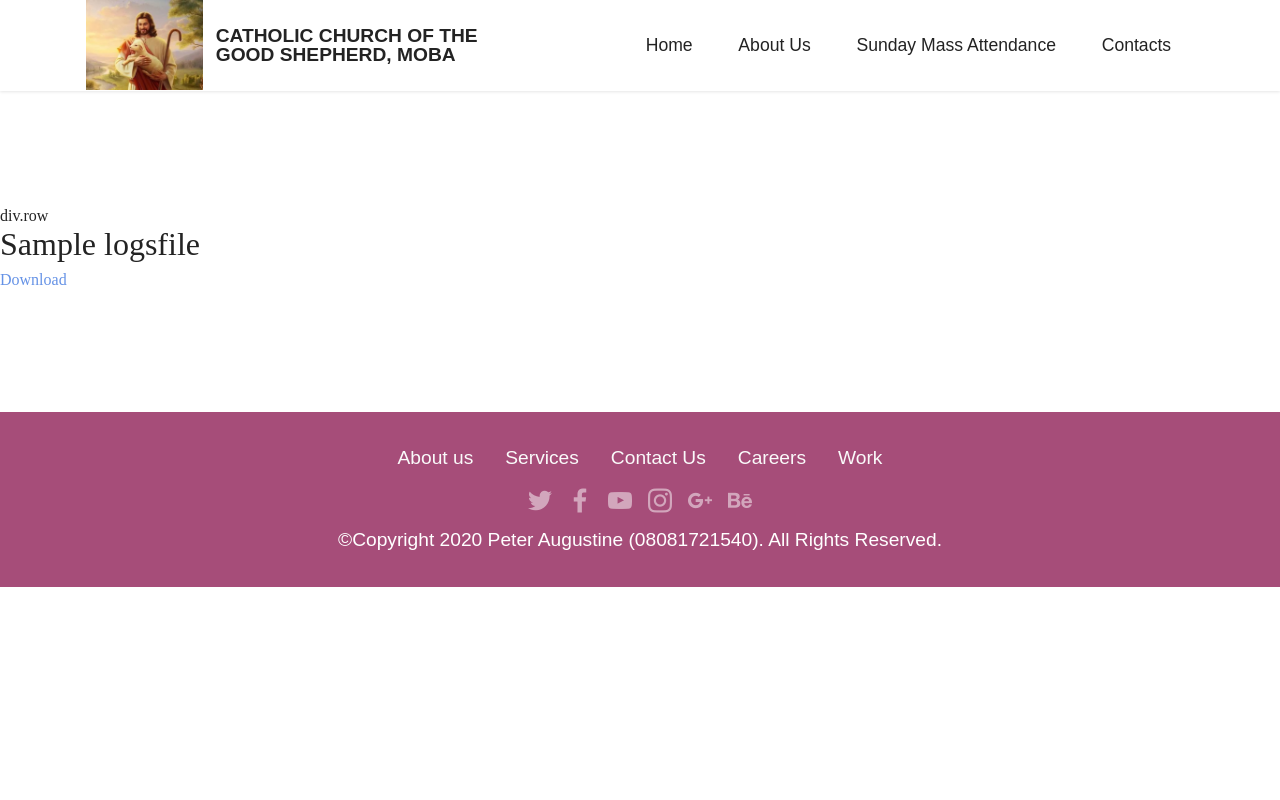
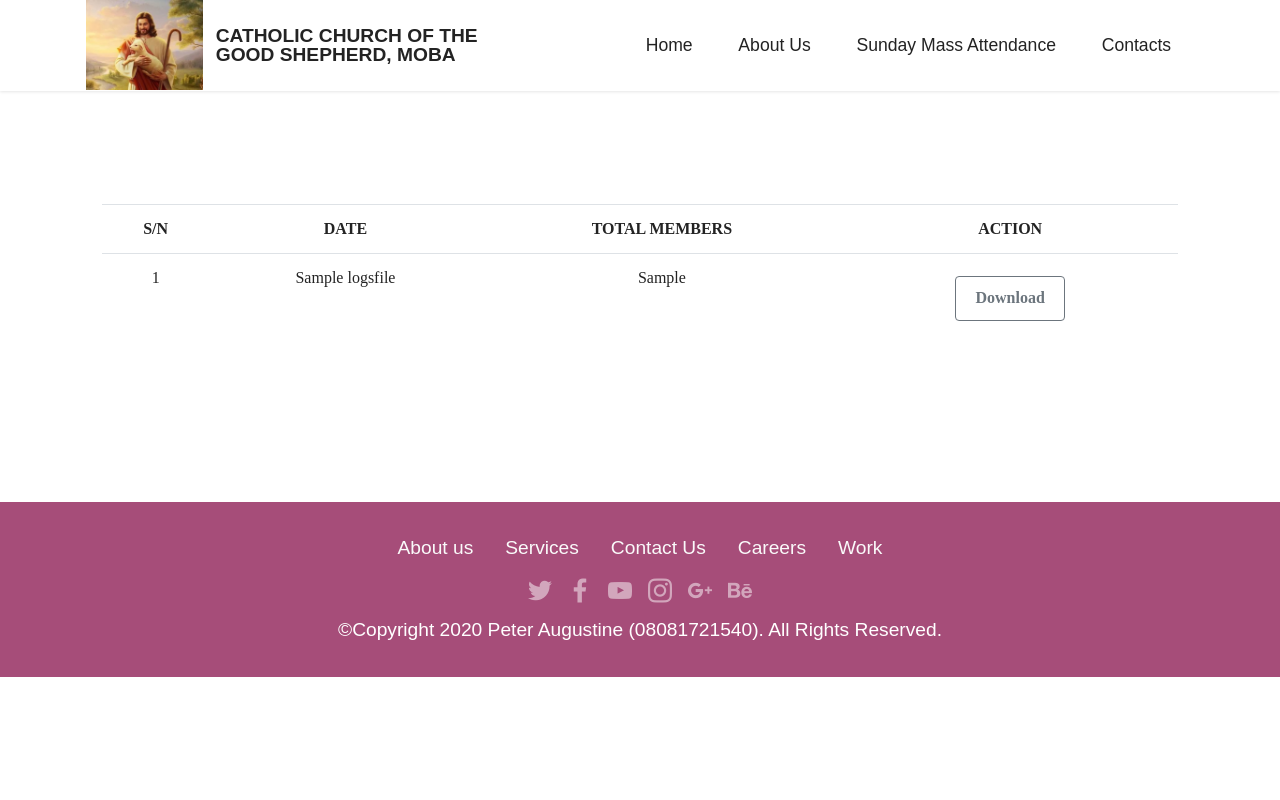
Before and after one commit to edokaa/ccgsmoba, a Django app: page /files/ in a window 1280 px wide. Run offline with Django 3.2, Linux system fonts and the light colour scheme; a user stored in the database is signed in; tables that the repository leaves empty hold one stand-in row (values such as "Sample post"); some libraries are stand-ins or nearby versions; some web fonts are replaced.

Commit message:
updated the download function

```diff
--- a/Attendance/models.py
+++ b/Attendance/models.py
@@ -40,6 +40,7 @@ class This_Sunday_Member(models.Model):
 class LogsFile(models.Model):
     adminupload = models.FileField(upload_to='media/log')
     title = models.CharField(max_length=50)
+    total_members = models.CharField(max_length=20, default='Nill')
 
     def __str__(self):
         return self.title
--- a/Attendance/templates/files.html
+++ b/Attendance/templates/files.html
@@ -1,12 +1,31 @@
 {% include 'includes/header.html' %}
 
 {% include 'includes/nav.html' %}
-<br><br><br><br><br><br>
-div.row
-{% for file in files %}
-    <h2>{{ file.title }}</h2>
-    <a href="{{ file.adminupload.url }}" download="{{ file.adminupload.url }}">Download</a>
-{% endfor %}
 
-<br><br><br><br><br><br>
+<div class="container">
+    <div class="container">
+        <br><br><br><br><br><br>
+
+        <table class="table" style="text-align: center">
+            <tr>
+                <th scope="col">S/N</th>
+                <th scope="col">DATE</th>
+                <th scope="col">TOTAL MEMBERS</th>
+                <th scope="col">ACTION</th>
+            </tr>
+
+            {% for file in files %}
+                <tr>
+                    <td>{{ forloop.counter }}</td>
+                    <td>{{ file.title }}</td>
+                    <td>{{ file.total_members }}</td>
+                    <td><a href="{{ file.adminupload.url }}" download="{{ file.adminupload.url }}" class="btn btn-outline-secondary">Download</a></td>
+                </tr>
+
+            {% endfor %}
+        </table>
+
+        <br><br><br><br><br><br>
+    </div>
+</div>
 {% include 'includes/footer.html' %}
--- a/Attendance/templates/final_analysis.html
+++ b/Attendance/templates/final_analysis.html
@@ -1,7 +1,7 @@
 {% include 'includes/header.html' %}
 
 {% include 'includes/nav.html' %}
-<br>
+<br><br><br><br>
 <div class="container" style="text-align: center">
     <div class="row">
         {% for mass in mass_list %}
@@ -21,14 +21,16 @@
     <h5>Total: {{ total_count }}</h5>
     <br><br><br>
     <div class="row">
+        {% if total_count %}
         <div class="col-6">
         <form action="" method="POST">
             {% csrf_token %}
             <button type="submit" class="btn btn-outline-secondary">SAVE TO FILE</button>
         </form>
         </div>
+        {% endif %}
         <div class="col-6">
-            <a href=""></a>
+            <a href="{% url 'attendance:files' %}" class="btn btn-outline-secondary">View Files</a>
         </div>
     </div>
 </div>
--- a/Attendance/views.py
+++ b/Attendance/views.py
@@ -1,5 +1,7 @@
 from django.shortcuts import render
-from django.http import HttpResponse, HttpResponseRedirect
+from django.http import HttpResponse, HttpResponseRedirect, Http404
+
+from ccgs import settings
 from .models import *
 from django.urls import reverse
 import datetime
@@ -17,11 +19,13 @@ from django.contrib.auth import authenticate, login
 
 from django.contrib.auth.mixins import LoginRequiredMixin
 
+import os
 
 # Create your views here.
 
 
 today = datetime.date.today().strftime('%A, %B %d, %Y')
+
 
 class IndexView(View):
     def get(self, request):
@@ -41,7 +45,7 @@ class LoginView(View):
             'login_form': login_form,
             'title': title
         }
-        return render(request,'login.html', context)
+        return render(request, 'login.html', context)
 
     def post(self, request, *args, **kwargs):
         username = request.POST['username']
@@ -158,7 +162,7 @@ class SelectMemberView(LoginRequiredMixin, View):
                             'selected_member': selected_member,
                             'mass_name': mass_name,
                             'title': title,
-                            'no_of_members': no_of_members+1,
+                            'no_of_members': no_of_members + 1,
                             'today': today,
                             'pk': pk,
                         }
@@ -280,7 +284,7 @@ class FinalView(LoginRequiredMixin, View):
     def get(self, request, *args, **kwargs):
         title = 'Todays Details'
         mass_list = Mass.objects.all()
-        mass_no_of_mem = [1,2,3]
+        mass_no_of_mem = [1, 2, 3]
         # for i,mass in enumerate(mass_list):
         #     mass_no_of_mem[i] = no_of_mem(mass)
         i = 0
@@ -300,15 +304,17 @@ class FinalView(LoginRequiredMixin, View):
 
     def post(self, request, *args, **kwargs):
         mass_list = Mass.objects.all()
-        wb_path = 'today_log.xlsx'
+        sheet_title = datetime.date.today().strftime('%d-%m-%Y')
+
+        wb_path = 'media_cdn/media/log/' + sheet_title + '.xlsx'
         wb = load_workbook(wb_path)
 
-        sheet_title = datetime.date.today().strftime('%d-%m-%Y')
+        if sheet_title in wb.sheetnames:
+            wb[sheet_title].title = sheet_title + '(old)'
 
-        # if sheet_title in wb.sheetnames:
-        #     wb[sheet_title].title = sheet_title + 'old'
-        # else:
         wb.create_sheet(title=sheet_title)
+        del_sh = wb.get_sheet_by_name('Sheet')
+        wb.remove_sheet(del_sh)
 
         sheet = wb[sheet_title]
 
@@ -335,12 +341,13 @@ class FinalView(LoginRequiredMixin, View):
 
         try:
             wb.save(wb_path)
+            LogsFile.objects.create(adminupload='media/log/' + sheet_title + '.xlsx', title=sheet_title, total_members=This_Sunday_Member.objects.count())
             This_Sunday_Member.objects.all().delete()
 
         except:
             return HttpResponse('unsuccessful')
 
-        return HttpResponseRedirect(reverse('attendance:index'))
+        return HttpResponseRedirect(reverse('attendance:files'))
 
 
 class FilesView(LoginRequiredMixin, ListView):
@@ -359,6 +366,18 @@ class FilesView(LoginRequiredMixin, ListView):
         context['title'] = title
         context['files'] = files
         return context
+
+
+def download(request, path):
+    file_path = os.path.join(settings.MEDIA_ROOT, path)
+    if os.path.exists(file_path):
+        with open(file_path, 'rb') as fh:
+            response = HttpResponse(fh.read(), content_type="application/adminupload")
+            response['Content-Disposition'] = 'inline;filename=' + os.path.basename(file_path)
+            return response
+
+    raise Http404
+
 
 def add_member_from_excel():
     wb = openpyxl.load_workbook('today_log.xlsx')
@@ -383,6 +402,7 @@ def members_for_each_mass(mass_name):
     for i, mem in enumerate(mass_members_set, start=1):
         print(f"({i}) {mem.member_name.member_name} - {mem.member_phone_no} - {mem.member_address.town_name}")
     print('')
+
 
 def load_workbook(wb_path):
     if path.exists(wb_path):
```
Also changed, not shown: ccgs/settings.py (+1 -9 lines), Attendance/migrations/0003_logsfile_total_members.py (added), 1 other file.
